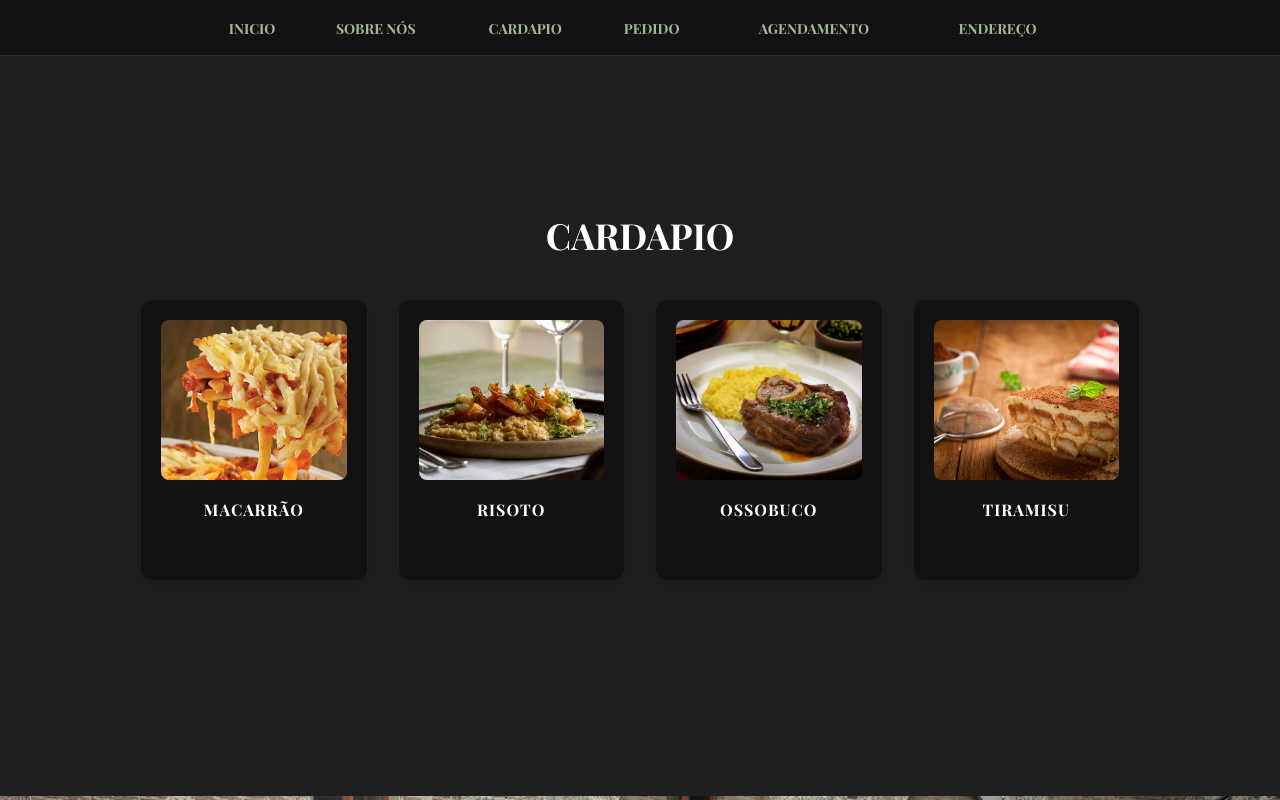
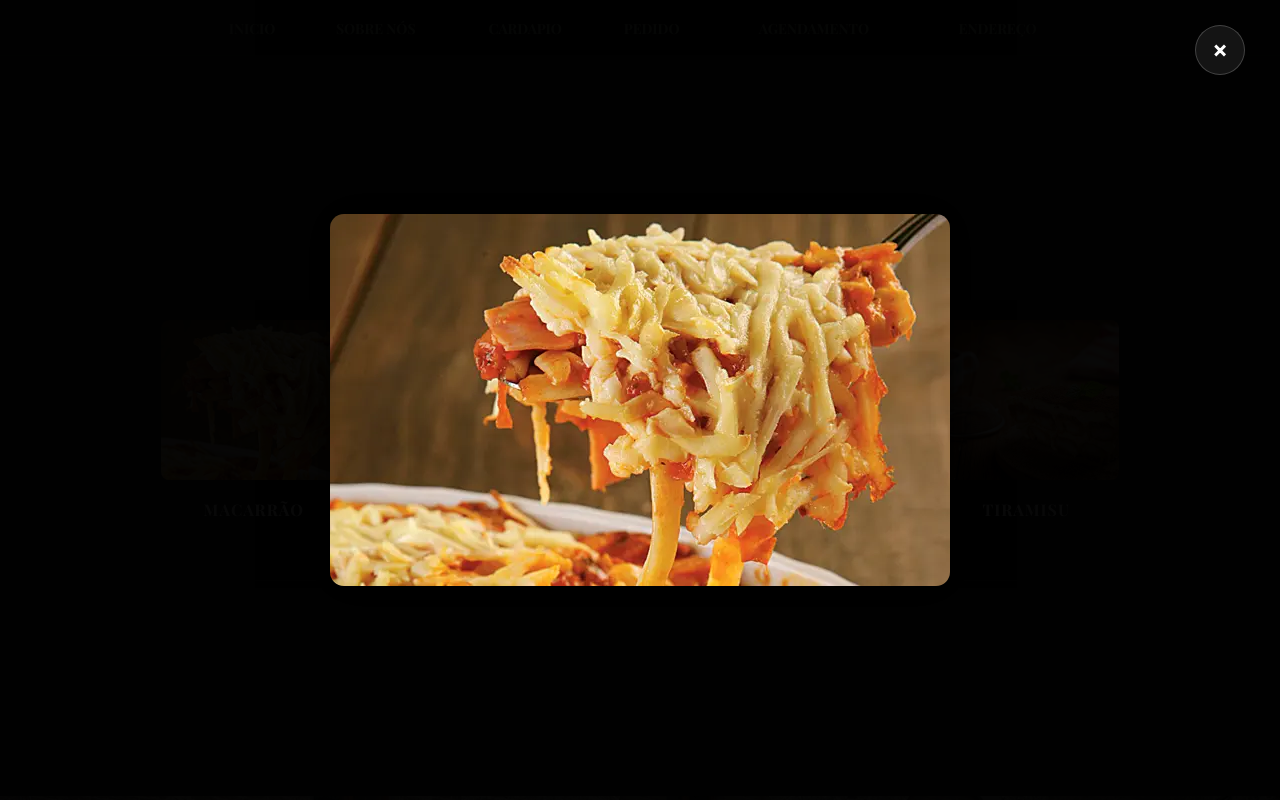
Before and after one commit to Kauz777/I-angolo-di-Mooca, a plain HTML site: page index.html in a window 1280 px wide. Both pictures are taken after a click on the picture 253 px from the left and 2004 px from the top of the page. Shown: the part 1604-2404 px from the top of the page. Drawn offline with nearby package versions, Linux system fonts and the light colour scheme; a web font is replaced by a local one.

Commit message:
Update style.css

```diff
--- a/CSS/style.css
+++ b/CSS/style.css
@@ -304,3 +304,157 @@ h1, th {
         display: none;
     }
 }
+/* Imagens clicáveis */
+.grid-cardapio img {
+    cursor: pointer;
+    transition: 0.3s;
+}
+
+.grid-cardapio img:hover {
+    transform: scale(1.03);
+}
+
+/* Modal */
+.modal {
+    display: none;
+    position: fixed;
+    z-index: 9999;
+    left: 0;
+    top: 0;
+    width: 100%;
+    height: 100%;
+    background-color: rgba(0,0,0,0.95);
+    justify-content: center;
+    align-items: center;
+}
+
+/* Imagem aberta */
+.modal img {
+    max-width: 80%;
+    max-height: 80vh;
+    border-radius: 12px;
+    animation: zoom 0.3s;
+}
+
+/* Botão fechar */
+.fechar {
+    position: absolute;
+    top: 20px;
+    right: 40px;
+    color: white;
+    font-size: 45px;
+    cursor: pointer;
+}
+
+/* Animação */
+@keyframes zoom {
+    from {
+        transform: scale(0.7);
+        opacity: 0;
+    }
+    to {
+        transform: scale(1);
+        opacity: 1;
+    }
+}
+
+/* Imagens do cardápio */
+.grid-cardapio img {
+    cursor: pointer;
+    transition: 0.3s;
+}
+
+.grid-cardapio img:hover {
+    transform: scale(1.03);
+}
+
+/* Fundo escuro */
+.modal {
+    display: none;
+    position: fixed;
+    z-index: 99999;
+    left: 0;
+    top: 0;
+    width: 100%;
+    height: 100%;
+    background: rgba(0,0,0,0.97);
+
+    justify-content: center;
+    align-items: center;
+}
+
+/* Imagem tela cheia */
+.modal img {
+    width: auto;
+    max-width: 92%;
+    max-height: 92vh;
+    border-radius: 14px;
+    box-shadow: 0 0 40px rgba(0,0,0,0.8);
+
+    animation: abrirImagem 0.25s ease;
+}
+
+/* Botão X */
+.fechar-modal {
+    position: absolute;
+    top: 25px;
+    right: 35px;
+
+    width: 50px;
+    height: 50px;
+
+    border-radius: 50%;
+    border: 1px solid rgba(255,255,255,0.2);
+
+    background: rgba(255,255,255,0.08);
+    backdrop-filter: blur(10px);
+
+    color: white;
+    font-size: 30px;
+    font-weight: bold;
+
+    display: flex;
+    justify-content: center;
+    align-items: center;
+
+    cursor: pointer;
+    transition: 0.3s;
+}
+
+/* Hover botão */
+.fechar-modal:hover {
+    background: #a3b899;
+    color: #121212;
+    transform: scale(1.1);
+}
+
+/* Animação */
+@keyframes abrirImagem {
+
+    from {
+        transform: scale(0.8);
+        opacity: 0;
+    }
+
+    to {
+        transform: scale(1);
+        opacity: 1;
+    }
+}
+
+/* Responsivo */
+@media (max-width: 768px) {
+
+    .modal img {
+        max-width: 95%;
+    }
+
+    .fechar-modal {
+        width: 45px;
+        height: 45px;
+        font-size: 25px;
+        top: 20px;
+        right: 20px;
+    }
+
+}
```
